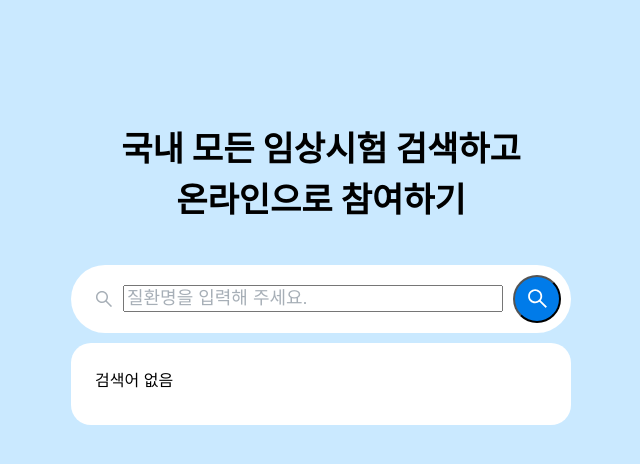
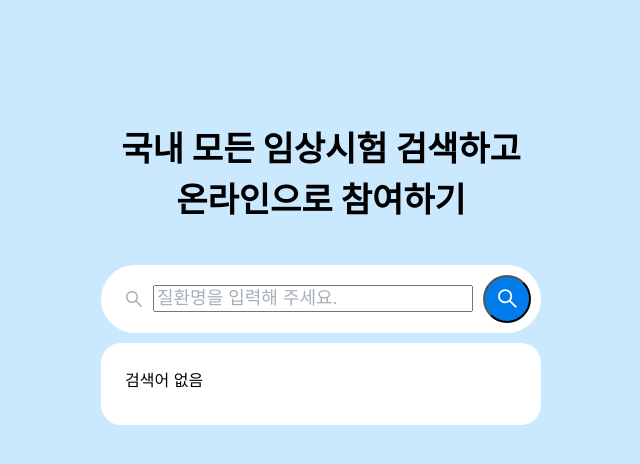
Before and after one commit to totter15/pre-onboarding-11th-4, a React (Create React App) app: page / in a window 1280 px wide. Shown: the top 464 px of the page, without its empty margins (319-959 px from the left). Built offline with nearby package versions, Linux system fonts and the light colour scheme.

Commit message:
fix : 구조 변경

```diff
--- a/src/App.tsx
+++ b/src/App.tsx
@@ -1,73 +1,11 @@
-import React, { useState } from 'react';
-import { getSearch } from './apis/search';
-import { SearchItem } from './apis/search';
-import { useCaching } from './hooks/useCaching';
-import RecommendList from './components/RecommendList';
-import SearchInput from './components/SearchInput';
-import { AppBox, TitleBox } from './styles/App.style';
+import React from 'react';
+import { AppBox } from './styles/App.style';
+import Search from './pages/Search';
 
 function App() {
-	const { getCache, saveCache } = useCaching();
-	const [searchList, setSearchList] = useState<SearchItem[]>([]);
-	const [selectIndex, setSelectIndex] = useState<number>(-1);
-	const [cacheKey, setCacheKey] = useState<string>('');
-
-	async function getSearchList(query: string) {
-		if (query === '') {
-			setSearchList([]);
-			return;
-		}
-		setCacheKey(query);
-		const cache = getCache(query);
-		if (cache) {
-			setSearchList(cache);
-		} else {
-			const data = await getSearch(query);
-			saveCache(query, data);
-			setSearchList(data);
-			setSelectIndex(-1);
-		}
-	}
-
-	let timer: ReturnType<typeof setTimeout>;
-
-	function debounce(e: any) {
-		if (timer) clearTimeout(timer);
-		timer = setTimeout(() => {
-			const query = e.target.value;
-			cacheKey !== query && getSearchList(query);
-		}, 500);
-	}
-
-	function pressDown(e: any) {
-		const up = 38;
-		const down = 40;
-		if (e.keyCode === up) {
-			selectIndex <= 1
-				? setSelectIndex(10)
-				: setSelectIndex((prev) => prev - 1);
-		}
-		if (e.keyCode === down) {
-			selectIndex >= searchList.length - 1
-				? setSelectIndex(0)
-				: setSelectIndex((prev) => prev + 1);
-		}
-	}
-
-	function onKeyDown(e: any) {
-		debounce(e);
-		pressDown(e);
-	}
-
 	return (
 		<AppBox>
-			<TitleBox>
-				국내 모든 임상시험 검색하고
-				<br />
-				온라인으로 참여하기
-			</TitleBox>
-			<SearchInput onKeyDown={onKeyDown} />
-			<RecommendList searchList={searchList} selectIndex={selectIndex} />
+			<Search />
 		</AppBox>
 	);
 }
--- a/src/index.css
+++ b/src/index.css
@@ -5,6 +5,7 @@ body {
 		sans-serif;
 	-webkit-font-smoothing: antialiased;
 	-moz-osx-font-smoothing: grayscale;
+	background: #cae9ff;
 }
 
 code {
--- /dev/null
+++ b/src/pages/Layout.tsx
@@ -0,0 +1,8 @@
+import { ReactNode } from 'react';
+import { LayoutBox } from '../styles/Layout.style';
+
+function Layout({ children }: { children: ReactNode }) {
+	return <LayoutBox>{children}</LayoutBox>;
+}
+
+export default Layout;
--- /dev/null
+++ b/src/pages/Search.tsx
@@ -0,0 +1,93 @@
+import React, { useState, useCallback } from 'react';
+import { getSearch } from '../apis/search';
+import { SearchItem } from '../apis/search';
+import RecommendList from '../components/RecommendList';
+import SearchInput from '../components/SearchInput';
+import { TitleBox } from '../styles/Search.style';
+import Layout from './Layout';
+import { caching } from '../utils/caching';
+
+function Search() {
+	const { getCache, saveCache } = caching();
+	const [searchList, setSearchList] = useState<SearchItem[]>([]);
+	const [selectIndex, setSelectIndex] = useState<number>(-1);
+
+	const getSearchList = useCallback(
+		(function () {
+			let queryBefore = '';
+
+			return async function (query: string) {
+				if (query === queryBefore) return;
+				if (query === '') {
+					setSearchList([]);
+					return;
+				}
+
+				const cache = getCache(query);
+				if (cache) {
+					setSearchList(cache);
+				} else {
+					const data = await getSearch(query);
+					saveCache(query, data);
+					setSearchList(data);
+					setSelectIndex(-1);
+				}
+				queryBefore = query;
+			};
+		})(),
+		[]
+	);
+
+	let timer: ReturnType<typeof setTimeout>;
+	function debounce(query: string) {
+		if (timer) clearTimeout(timer);
+		timer = setTimeout(() => {
+			const trimQuery = query.trim();
+			getSearchList(trimQuery);
+		}, 500);
+	}
+
+	const listTopDownHandler = useCallback(
+		(type: string) => {
+			const firstIndex = 0;
+			const lastIndex = searchList.length - 1;
+
+			if (type === 'up') {
+				if (selectIndex === firstIndex) return setSelectIndex(lastIndex);
+				setSelectIndex((prev) => prev - 1);
+			}
+			if (type === 'down') {
+				selectIndex >= lastIndex
+					? setSelectIndex(0)
+					: setSelectIndex((prev) => prev + 1);
+			}
+		},
+		[selectIndex, searchList]
+	);
+
+	function onKeyDown(e: any) {
+		const { keyCode, target } = e;
+		const up = 38;
+		const down = 40;
+
+		if (keyCode === up || keyCode === down) {
+			listTopDownHandler(keyCode === up ? 'up' : 'down');
+		} else {
+			debounce(target.value);
+		}
+	}
+
+	return (
+		<Layout>
+			<TitleBox>
+				국내 모든 임상시험 검색하고
+				<br />
+				온라인으로 참여하기
+			</TitleBox>
+			<SearchInput onKeyDown={onKeyDown} />
+			<RecommendList searchList={searchList} selectIndex={selectIndex} />
+		</Layout>
+	);
+}
+
+export default Search;
--- a/src/styles/App.style.ts
+++ b/src/styles/App.style.ts
@@ -1,16 +1,6 @@
 import { styled } from 'styled-components';
 
 export const AppBox = styled.div`
-	background: #cae9ff;
-	height: 100vh;
-	padding: 100px;
+	padding: 100px 0;
 	text-align: center;
 `;
-
-export const TitleBox = styled.h1`
-	font-size: 34px;
-	margin-bottom: 40px;
-	font-weight: 700;
-	line-height: 1.5;
-	text-align: center;
-`;
--- /dev/null
+++ b/src/styles/Layout.style.ts
@@ -0,0 +1,8 @@
+import { styled } from 'styled-components';
+
+export const LayoutBox = styled.div`
+	max-width: 480px;
+	margin: 0 auto;
+	padding: 0 20px;
+	box-sizing: border-box;
+`;
--- a/src/styles/RecommendList.style.ts
+++ b/src/styles/RecommendList.style.ts
@@ -1,7 +1,7 @@
 import { styled, css } from 'styled-components';
 
 export const RecommendListBox = styled.ul`
-	width: 500px;
+	width: 100%;
 	box-sizing: border-box;
 	margin: 0 auto;
 	background: white;
--- /dev/null
+++ b/src/styles/Search.style.ts
@@ -0,0 +1,9 @@
+import { styled } from 'styled-components';
+
+export const TitleBox = styled.h1`
+	font-size: 34px;
+	margin-bottom: 40px;
+	font-weight: 700;
+	line-height: 1.5;
+	text-align: center;
+`;
--- a/src/styles/SearchInput.style.ts
+++ b/src/styles/SearchInput.style.ts
@@ -3,7 +3,7 @@ import { styled } from 'styled-components';
 export const FormBox = styled.form`
 	margin: 0 auto;
 	margin-bottom: 10px;
-	width: 500px;
+	width: 100%;
 	display: flex;
 	align-items: center;
 	padding: 10px 10px 10px 24px;
--- a/src/hooks/useCaching.tsx
+++ b/src/utils/caching.tsx
@@ -5,7 +5,7 @@ interface Caching {
 	getCache: (query: string) => SearchItem[];
 }
 
-export function useCaching(): Caching {
+export function caching(): Caching {
 	function saveCache(query: string, data: SearchItem[]) {
 		localStorage.setItem(query, JSON.stringify(data));
 	}
```
